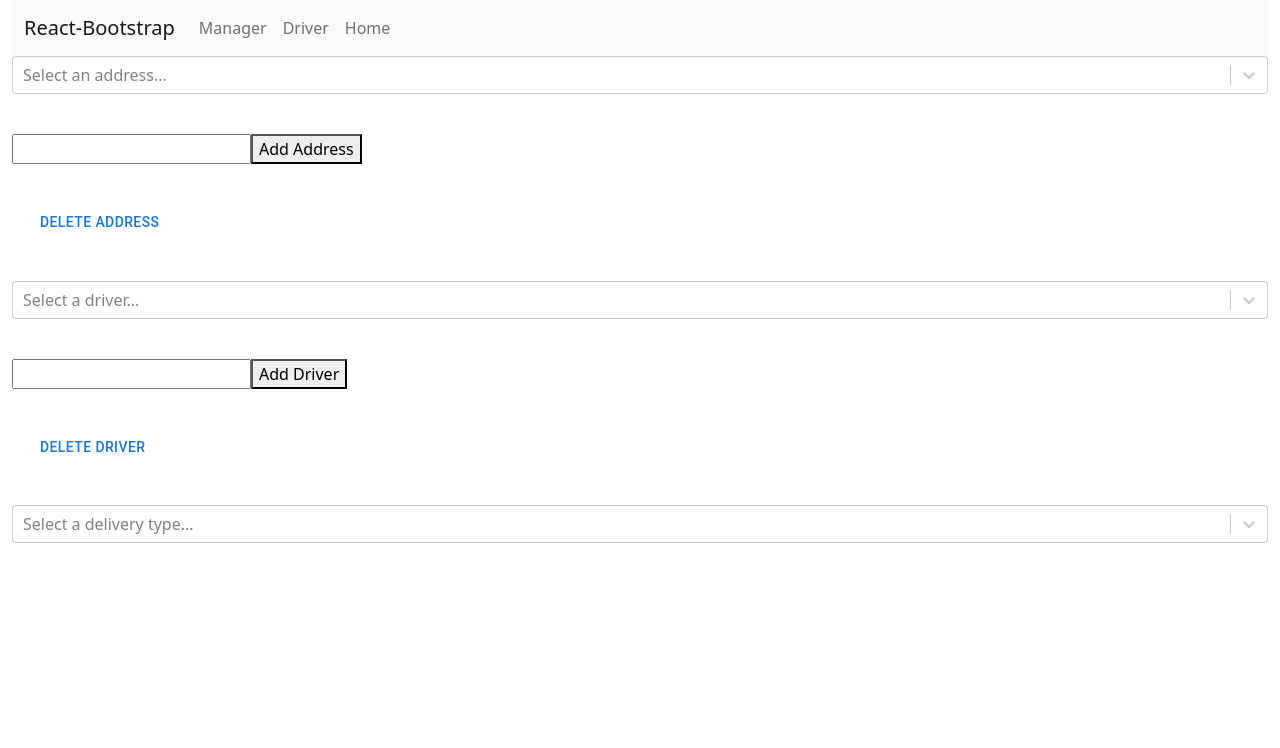
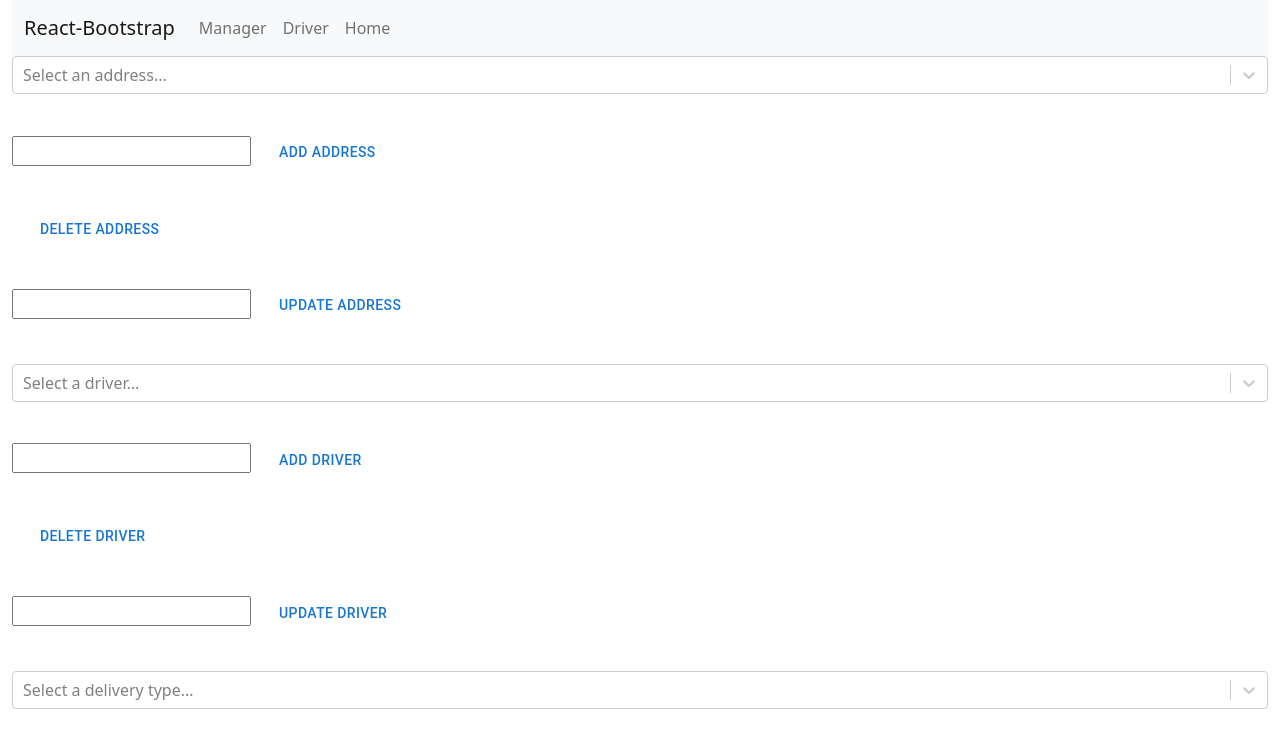
Before and after one commit to tatalyaj/delivery-system, a React (Create React App) app: page /admin in a window 1280 px wide. Shown: the top 748 px of the page. Built offline with nearby package versions, Linux system fonts and the light colour scheme.

Commit message:
Commit - fixing DELETE ,adding UPDATE

```diff
--- a/src/pages/admin.js
+++ b/src/pages/admin.js
@@ -1,21 +1,23 @@
 import { useState } from "react";
 import Select from "react-select";
 import Button from "@mui/material/Button";
+//import { c } from "tar";
 
 const Manager = () => {
   //******************USE-STATES******************
   // ADDRESSSES
   const [addresses, setAddresses] = useState([
-    { id: 0, name: "Jerusalem" },
-    { id: 1, name: "Haifa" },
-    { id: 2, name: "Tel-Aviv" },
-    { id: 3, name: "Eilat" },
-    { id: 4, name: "Ra'anana" },
-    { id: 5, name: "Zichron" },
-    { id: 6, name: "Tiberia" },
+    { id: 0, name: "Jerusalem", frequency: 0 },
+    { id: 1, name: "Haifa", frequency: 0 },
+    { id: 2, name: "Tel-Aviv", frequency: 0 },
+    { id: 3, name: "Eilat", frequency: 0 },
+    { id: 4, name: "Ra'anana", frequency: 0 },
+    { id: 5, name: "Zichron", frequency: 0 },
+    { id: 6, name: "Tiberia", frequency: 0 },
   ]);
   const [addressesOptions, setAddressesOptions] = useState([]);
   const [addrName, setAddrName] = useState("");
+  const [addrUpdatedName, setUpdatedAddrName] = useState("");
   // DRIVERS
   const [drivers, setDrivers] = useState([
     { id: 0, name: "Jason" },
@@ -28,6 +30,7 @@ const Manager = () => {
   ]);
   const [driversOptions, setDriversOptions] = useState([]);
   const [driverName, setDriverName] = useState("");
+  const [driverUpdatedName, setUpdatedDriverName] = useState("");
   //  TYPE OF DELIVERY
   const [types, setTypes] = useState([
     { id: 0, name: "food" },
@@ -37,32 +40,71 @@ const Manager = () => {
   // ******************CONSTANTS******************
   // ADDRESSSES
   let nextAddrId = addresses[addresses.length - 1].id;
+
   // DRIVERS
   let nextDriverId = drivers[drivers.length - 1].id;
   // ******************HANDLE FUNCTIONS******************
   // ADDRESSSES
   // THE "GET" SCENARIO
-  const handleAddressesOptions = (addressesOptions) =>
+  const handleAddressesOptions = (addressesOptions) => {
     setAddressesOptions(addressesOptions);
+    //console.log(addressesOptions.length);
+    // In each Select the FREQUENCY goes up by one
+    for (let i = 0; i <= addressesOptions.length - 1; i++) {
+      addressesOptions[i].frequency++;
+      //console.log(addressesOptions[i]);
+    }
+  };
+
   // THE "ADD" SCENARIO
   // The input value name
   const handleSetAddrName = (e) => setAddrName(e.target.value);
-  console.log(addrName);
+  //console.log(addrName);
   // The value added by the push on the "ADD BUTTON"
   const handleAddAddresses = () => {
     setAddrName("");
     var updatedAddrList = [...addresses];
-    updatedAddrList = [...addresses, { id: nextAddrId++, name: addrName }];
+    updatedAddrList = [
+      ...addresses,
+      { id: nextAddrId++, name: addrName, frequency: 0 },
+    ];
     setAddresses(updatedAddrList);
-    console.log(updatedAddrList);
+    //console.log(updatedAddrList);
   };
   // THE "DELETE" SCENARIO
-  const handleDeleteAddresses = (getID) => {
-    setAddresses(addresses.filter((single) => single.id !== getID));
-    setAddressesOptions(
-      addressesOptions.filter((single) => single.id !== getID)
-    );
+  const handleDeleteAddresses = (addressesChosen) => {
+    for (let i = 0; i <= addressesChosen.length - 1; i++)
+      addresses.splice(addressesChosen[i].id, 1);
+    //console.log(addresses);
+
+    // var chosenIDList = [];
+    // var chosenAddr = [];
+    // // addressesChosen - Its a list of the addresses The user chose
+    // for (let i = 0; i <= addressesChosen.length - 1; i++) {
+    //   chosenIDList[i] = addressesChosen[i].id;
+    // }
+    // // console.log(chosenIDList);
+    // for (let i = 0; i <= chosenIDList.length - 1; i++) {
+    //   chosenAddr[i] = addresses.filter((single) => {
+    //     return single.id === chosenIDList[i]
+    //       ? addresses.splice(single.id, 1)
+    //       : addresses;
+    //   });
+    // }
   };
+  // THE "UPDATE" SCENARIO
+  const handleUpdatedAddrName = (e) => {
+    setUpdatedAddrName(e.target.value);
+  };
+  // The value updated by the click on the "UPDATE BUTTON"
+  const handleUpdateAddresses = (addressesChosen) => {
+    setUpdatedAddrName("");
+    for (let i = 0; i <= addressesChosen.length - 1; i++) {
+      addressesChosen[i].name = addrUpdatedName;
+      //console.log(addressesChosen);
+    }
+  };
+
   // DRIVERS
   // THE "GET" SCENARIO
   const handleDriversOptions = (driversOptions) =>
@@ -70,19 +112,48 @@ const Manager = () => {
   // THE "ADD" SCENARIO
   // The input value name
   const handleSetDriversName = (e) => setDriverName(e.target.value);
-  console.log(driverName);
-  // The value added by the push on the "ADD BUTTON"
+  //console.log(driverName);
+  // The value added by the click on the "ADD BUTTON"
   const handleAddDrivers = () => {
     setDriverName("");
     var updatedDriversList = [...drivers];
     updatedDriversList = [...drivers, { id: nextDriverId++, name: driverName }];
     setDrivers(updatedDriversList);
-    console.log(updatedDriversList);
+    //console.log(updatedDriversList);
   };
   // THE "DELETE" SCENARIO
-  const handleDeleteDrivers = (getID) => {
-    setDrivers(drivers.filter((single) => single.id !== getID));
-    setDriversOptions(driversOptions.filter((single) => single.id !== getID));
+  const handleDeleteDrivers = (driversChosen) => {
+    for (let i = 0; i <= driversChosen.length - 1; i++)
+      drivers.splice(driversChosen[i].id, 1);
+    //console.log(drivers);
+
+    // var chosenIDList = [];
+    // var chosenDriver = [];
+    // // driversChosen - Its a list of the drivers The user chose
+    // for (let i = 0; i <= driversChosen.length - 1; i++) {
+    //   chosenIDList[i] = driversChosen[i].id;
+    // }
+    // // console.log(chosenIDList);
+    // for (let i = 0; i <= chosenIDList.length - 1; i++) {
+    //   chosenDriver[i] = drivers.filter((single) => {
+    //     return single.id === chosenIDList[i]
+    //       ? drivers.splice(single.id, 1)
+    //       : drivers;
+    //   });
+    // }
+  };
+  // THE "UPDATE" SCENARIO
+  const handleUpdatedDriverName = (e) => {
+    setUpdatedDriverName(e.target.value);
+    //console.log(e.target.value);
+  };
+  // The value updated by the click on the "UPDATE BUTTON"
+  const handleUpdateDriver = (driversChosen) => {
+    setUpdatedDriverName("");
+    for (let i = 0; i <= driversChosen.length - 1; i++) {
+      driversChosen[i].name = driverUpdatedName;
+      //console.log(driversChosen);
+    }
   };
   //  TYPE OF DELIVERY
   // THE "GET" SCENARIO
@@ -102,24 +173,45 @@ const Manager = () => {
           value={addressesOptions}
           onChange={handleAddressesOptions}
         />
-        <div className="address-Buttons">
+        <div className="address-buttons">
           <div
-            className="address-Add-Button"
+            className="address-add-button"
             style={{ marginTop: 40, marginBottom: 40 }}
           >
             <input value={addrName} onChange={handleSetAddrName} />
-            <button onClick={handleAddAddresses}>Add Address</button>
+            <Button
+              onClick={handleAddAddresses}
+              color="primary"
+              style={{ marginLeft: 20 }}
+            >
+              Add Address
+            </Button>
           </div>
           <div
-            className="address-Delete-Button"
+            className="address-delete-button"
             style={{ marginTop: 40, marginBottom: 40 }}
           >
             <Button
-              onClick={() => handleDeleteAddresses(addressesOptions.id)}
+              onClick={() => handleDeleteAddresses(addressesOptions)}
+              //onClick={handleDeleteAddresses()}
               color="primary"
               style={{ marginLeft: 20 }}
             >
               Delete Address
+            </Button>
+          </div>
+          <div
+            className="address-update-button"
+            style={{ marginTop: 40, marginBottom: 40 }}
+          >
+            <input value={addrUpdatedName} onChange={handleUpdatedAddrName} />
+            <Button
+              onClick={() => handleUpdateAddresses(addressesOptions)}
+              //onClick={handleDeleteAddresses()}
+              color="primary"
+              style={{ marginLeft: 20 }}
+            >
+              Update Address
             </Button>
           </div>
         </div>
@@ -137,24 +229,46 @@ const Manager = () => {
           value={driversOptions}
           onChange={handleDriversOptions}
         />
-        <div className="drivers-Buttons">
+        <div className="drivers-buttons">
           <div
-            className="drivers-Add-Button"
+            className="drivers-add-button"
             style={{ marginTop: 40, marginBottom: 40 }}
           >
             <input value={driverName} onChange={handleSetDriversName} />
-            <button onClick={handleAddDrivers}>Add Driver</button>
+            <Button
+              onClick={handleAddDrivers}
+              color="primary"
+              style={{ marginLeft: 20 }}
+            >
+              Add Driver
+            </Button>
           </div>
           <div
-            className="drivers-Delete-Button"
+            className="drivers-delete-button"
             style={{ marginTop: 40, marginBottom: 40 }}
           >
             <Button
-              onClick={() => handleDeleteDrivers(driversOptions.id)}
+              onClick={() => handleDeleteDrivers(driversOptions)}
               color="primary"
               style={{ marginLeft: 20 }}
             >
               Delete Driver
+            </Button>
+          </div>
+          <div
+            className="drivers-update-button"
+            style={{ marginTop: 40, marginBottom: 40 }}
+          >
+            <input
+              value={driverUpdatedName}
+              onChange={handleUpdatedDriverName}
+            />
+            <Button
+              onClick={() => handleUpdateDriver(driversOptions)}
+              color="primary"
+              style={{ marginLeft: 20 }}
+            >
+              Update Driver
             </Button>
           </div>
         </div>
```
